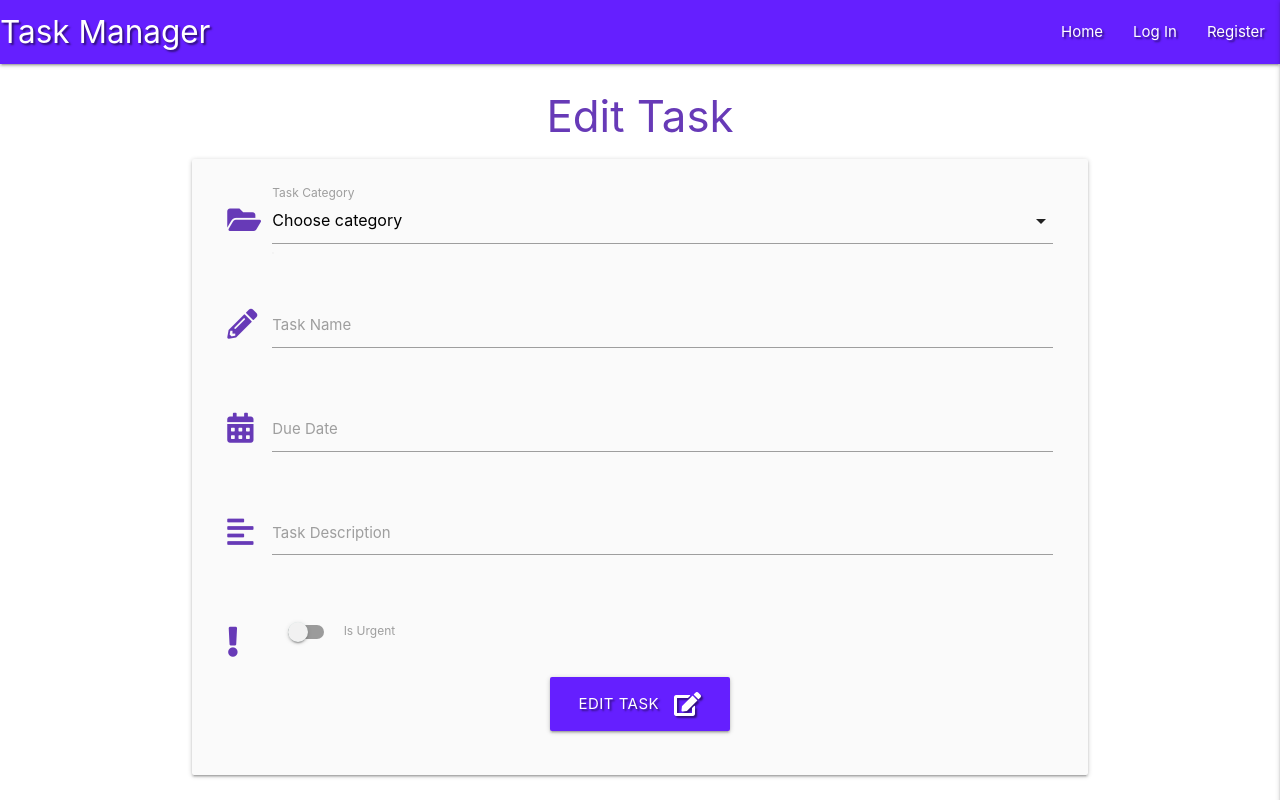
After one commit to Robert-Clark-1990/MiniBackEndDevProject, a Flask app: template templates/edit_task.html in a window 1280 px wide. The commit adds this page. Run offline with Flask 2, Linux system fonts and the light colour scheme; the template is opened without the code that fills it, so the values that code supplies are empty; some libraries are stand-ins or nearby versions.

Commit message:
add edit task functionality

```diff
--- a/app.py
+++ b/app.py
@@ -119,6 +119,14 @@ def add_task():
     return render_template("add_task.html", categories=categories)
 
 
+@app.route("/edit_task/<task_id>", methods=["GET", "POST"])
+def edit_task(task_id):
+    task = mongo.db.tasks.find_one({"_id": ObjectId(task_id)})
+
+    categories = mongo.db.categories.find().sort("category_name", 1)
+    return render_template("edit_task.html", task=task, categories=categories)
+
+
 if __name__ == "__main__":
     app.run(host=os.environ.get("IP"),
             port=int(os.environ.get("PORT")),
--- a/static/css/style.css
+++ b/static/css/style.css
@@ -5,3 +5,12 @@
 .flashes h4 {
     line-height: 2;
 }
+
+.btn-small {
+    margin: 5px;
+}
+
+.collapsible-header .col strong {
+    margin: 5px;
+    line-height: 42px;
+}
--- /dev/null
+++ b/templates/edit_task.html
@@ -0,0 +1,71 @@
+{% extends "base.html" %}
+{% block content %}
+
+<h3 class="deep-purple-text accent-3 center-align">Edit Task</h3>
+
+<div class="row card-panel grey lighten-5">
+    <form class="col s12" method="POST" action="{{ url_for('edit_task', task_id=task._id) }}">
+        <!--Category selection-->
+        <div class="row">
+            <div class="input-field col s12">
+                <i class="fas fa-folder-open prefix deep-purple-text accent-3"></i>
+                <select id="category_name" name="category_name" class="validate" required>
+                    <option value="" disabled selected>Choose category</option>
+                    {% for category in categories %}
+                    <option value="{{ category.category_name }}">{{ category.category_name }}</option>
+                    {% endfor %}
+                </select>
+                <label>Task Category</label>
+            </div>
+        </div>
+        <!--Task Name-->
+        <div class="row">
+            <div class="input-field col s12">
+                <i class="fas fa-pencil-alt prefix deep-purple-text accent-3"></i>
+                <input id="task_name" name="task_name" minlength="5" maxlength="50" type="text" class="validate"
+                    required>
+                <label for="task_name">Task Name</label>
+            </div>
+        </div>
+        <!--Due date-->
+        <div class="row">
+            <div class="input-field col s12">
+                <i class="fas fa-calendar-alt prefix deep-purple-text accent-3"></i>
+                <input id="due_date" name="due_date" type="text" class="datepicker" required>
+                <label for="due_date">Due Date</label>
+            </div>
+        </div>
+        <!--Task Desc-->
+        <div class="row">
+            <div class="input-field col s12">
+                <i class="fas fa-align-left prefix deep-purple-text accent-3"></i>
+                <textarea id="task_description" name="task_description" minlength="5" maxlength="200"
+                    class="materialize-textarea validate" required></textarea>
+                <label for="task_description">Task Description</label>
+            </div>
+        </div>
+        <!--is urgent toggle-->
+        <div class="row">
+            <div class="input-field col s12">
+                <div class="switch">
+                    <i class="fas fa-exclamation prefix deep-purple-text accent-3"></i>
+                    <label for="is_urgent">
+                        <input type="checkbox" id="is_urgent" name="is_urgent">
+                        <span class="lever"></span>
+                        Is Urgent
+                    </label>
+                </div>
+            </div>
+        </div>
+        <!--Edit Task button-->
+        <div class="row">
+            <div class="col s12 center-align">
+                <button type="submit" class="btn-large deep-purple accent-3 text-shadow">
+                        Edit Task <i class="fas fa-edit right"></i>
+                </button>
+            </div>
+        </div>
+    </form>
+</div>
+
+{% endblock %}
```
Also changed, not shown: templates/tasks.html (+12 -6 lines).
